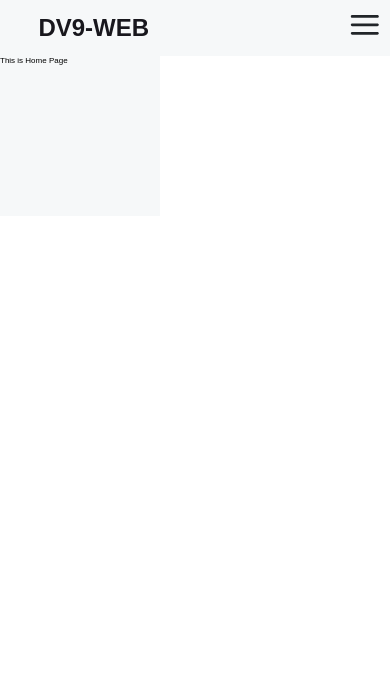
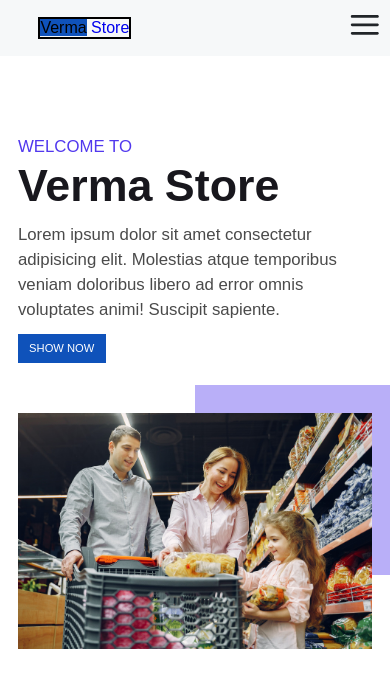
Before and after one commit to DV9-WEB/Shopping-React, a React (Create React App) app: page / in a window 390 px wide. Shown: the top 688 px of the page. Built offline with nearby package versions, Linux system fonts and the light colour scheme.

Commit message:
create hero-section with responsiveness

```diff
--- a/src/About.js
+++ b/src/About.js
@@ -1,10 +1,14 @@
 import React from 'react'
+import HeroSection from './components/HeroSection'
 
 const About = () => {
+
+  const data = {
+    name: "Verma Ecommerce",
+  };
+
   return (
-    <div>
-      This is About
-    </div>
+    <HeroSection myData={data}/>
   )
 }
 
--- a/src/Home.js
+++ b/src/Home.js
@@ -1,14 +1,14 @@
 import React from "react";
 import styled from "styled-components";
-
-const Wrapper = styled.section`
-  background-color: ${({ theme }) => theme.colors.bg};
-  width: 20rem;
-  height: 20rem;
-`;
+import HeroSection from "./components/HeroSection";
 
 const Home = () => {
-  return <Wrapper>This is Home Page</Wrapper>;
+
+  const data = {
+    name:"Verma Store"
+  }
+
+  return <HeroSection myData={data}/>
 };
 
 export default Home;
--- a/src/components/Header.js
+++ b/src/components/Header.js
@@ -8,7 +8,10 @@ const Header = () => {
   return (
     <MainHeader>
       <NavLink to="/">
-        <h1 className="logo">DV9-WEB</h1>
+        <div className="logo" style={{border: "2px solid black"}}>
+          <span style={{backgroundColor:"#0F52BA",color:"black"}}>Verma</span>&nbsp;
+          <span>Store</span>
+        </div>
       </NavLink>
       <Nav />
     </MainHeader>
@@ -25,7 +28,7 @@ const MainHeader = styled.header`
   position: relative;
 
   .logo {
-    font-size: 3rem;
+    font-size: 2rem;
   }
 `;
 
--- /dev/null
+++ b/src/components/HeroSection.js
@@ -0,0 +1,138 @@
+import { NavLink } from "react-router-dom";
+import styled from "styled-components";
+import { Button } from "../styles/Button";
+
+const HeroSection = ({ myData }) => {
+  return (
+    <Wrapper>
+      <div className="container">
+        <div className="grid grid-two-column">
+          <div className="hero-section-data">
+            <p className="intro-data">Welcome to </p>
+            <h1> {myData.name} </h1>
+            <p>
+              Lorem ipsum dolor sit amet consectetur adipisicing elit. Molestias
+              atque temporibus veniam doloribus libero ad error omnis voluptates
+              animi! Suscipit sapiente.
+            </p>
+            <NavLink>
+              <Button>show now</Button>
+            </NavLink>
+          </div>
+          {/* our homepage image  */}
+          <div className="hero-section-image">
+            <figure>
+              <img
+                src="images/hero.jpg"
+                alt="hero-section-photo"
+                className="img-style"
+              />
+            </figure>
+          </div>
+        </div>
+      </div>
+    </Wrapper>
+  );
+};
+
+const Wrapper = styled.section`
+  zoom: 70%;
+  padding: 12rem 0;
+
+  .container {
+    max-width: 120rem;
+    margin: 0 auto;
+  }
+
+  .grid {
+    display: grid;
+    gap: 9rem;
+  }
+
+  .grid-two-column {
+    grid-template-columns: repeat(2, 1fr);
+  }
+
+  img {
+    min-width: 10rem;
+    height: 10rem;
+  }
+
+  .hero-section-data {
+    p {
+      margin: 2rem 0;
+      font-size: 2rem;
+    }
+
+    h1 {
+      text-transform: capitalize;
+      font-weight: bold;
+      font-size: 5.5rem;
+    }
+
+    .intro-data {
+      margin-bottom: 0;
+    }
+  }
+
+  .hero-section-image {
+    width: 100%;
+    height: auto;
+    display: flex;
+    justify-content: center;
+    align-items: center;
+  }
+  figure {
+    position: relative;
+
+    &::after {
+      content: "";
+      width: 60%;
+      height: 80%;
+      background-color: rgba(81, 56, 238, 0.4);
+      position: absolute;
+      left: 50%;
+      top: -5rem;
+      z-index: -1;
+    }
+  }
+  .img-style {
+    width: 100%;
+    height: auto;
+  }
+
+  @media (max-width: 768px) {
+    .grid-two-column {
+      grid-template-columns: 1fr;
+    }
+
+    .hero-section-data,
+    .hero-section-image {
+      order: 0;
+      width: 100%;
+    }
+
+    .hero-section-image {
+      order: 1;
+    }
+
+    .hero-section-data p {
+      font-size: 3rem; /* Increased by 1rem */
+    }
+
+    .hero-section-data h1 {
+      font-size: 8rem; /* Increased by 1rem */
+    }
+
+    .hero-section-data .intro-data {
+      font-size: 3rem; /* Increased by 1rem */
+    }
+
+    /* Increase button font size by 1rem */
+    .hero-section-data .intro-data + h1 + p + a Button {
+      font-size: 2rem; /* Adjust this if Button component supports font-size */
+    }
+  }
+`;
+
+export default HeroSection;
--- a/src/components/Nav.js
+++ b/src/components/Nav.js
@@ -5,7 +5,6 @@ import { FiShoppingCart } from "react-icons/fi";
 import { MdDarkMode, MdOutlineDarkMode } from "react-icons/md";
 import { CgClose, CgMenu } from "react-icons/cg";
 
-// Styled Navbar component
 const Navbar = styled.nav`
   .navbar-lists {
     display: flex;
@@ -17,7 +16,7 @@ const Navbar = styled.nav`
       &:visited {
         display: inline-block;
         text-decoration: none;
-        font-size: 1.6rem;
+        font-size: 1.5rem;
         font-weight: 500;
         text-transform: uppercase;
         color: ${({ theme }) => theme.colors.black};
@@ -60,7 +59,7 @@ const Navbar = styled.nav`
     border: none;
   }
 
-  @media (max-width: ${({ theme }) => theme.media.mobile}) {
+  @media (max-width: 768px) {
     .mobile-navbar-btn {
       display: inline-block;
       z-index: 9999;
@@ -85,25 +84,27 @@ const Navbar = styled.nav`
       justify-content: center;
       align-items: center;
       transform: translateX(100%);
-      transition: transform 0.3s linear;
+      transition: transform 0.3s linear, visibility 0.3s linear,
+        opacity 0.3s linear;
       visibility: hidden;
       opacity: 0;
+      z-index: 1000; /* Ensure it stays on top */
     }
 
-    .active .navbar-lists {
+    .navbar.active .navbar-lists {
       transform: translateX(0);
       visibility: visible;
       opacity: 1;
     }
 
-    .navbar-link {
-      font-size: 2.4rem; // Larger font size for mobile
+    .navbar-link:{
+      font-size: 2.4rem; /* Larger font size for mobile */
     }
 
     .cart-trolley-link {
       .cart-trolley {
-        height: 4rem; // Larger icon size for mobile
-        width: 4rem; // Larger icon size for mobile
+        hight: 4rem; /* Larger icon size for mobile */
+        width: 4rem; /* Larger icon size for mobile */
       }
 
       .cart-total-item {
@@ -113,43 +114,38 @@ const Navbar = styled.nav`
       }
     }
 
+
     .darkmode-icon,
     .cart-icon {
-      font-size: 4rem; // Larger icon size for mobile
+      font-size: 4rem; /* Larger icon size for mobile */
     }
   }
 `;
 
-// Styled DarkModeIcon component with media query
 const DarkModeIcon = styled(MdDarkMode)`
   height: 2.5rem;
   width: 2.5rem;
   @media (max-width: ${({ theme }) => theme.media.mobile}) {
-    height: 4rem; // Larger icon size for mobile
-    width: 4rem; // Larger icon size for mobile
-    font-size: 4rem; // Larger font size for mobile
+    height: 4rem;
+    width: 4rem;
   }
 `;
 
-// Styled OutlineDarkModeIcon component with media query
 const OutlineDarkModeIcon = styled(MdOutlineDarkMode)`
   height: 2.5rem;
   width: 2.5rem;
   @media (max-width: ${({ theme }) => theme.media.mobile}) {
-    height: 4rem; // Larger icon size for mobile
-    width: 4rem; // Larger icon size for mobile
-    font-size: 4rem; // Larger font size for mobile
+    height: 4rem;
+    width: 4rem;
   }
 `;
 
-// Styled ShoppingCartIcon component with media query
 const ShoppingCartIcon = styled(FiShoppingCart)`
   height: 3.2rem;
   width: 3.2rem;
   @media (max-width: ${({ theme }) => theme.media.mobile}) {
-    height: 4rem; // Larger icon size for mobile
-    width: 4rem; // Larger icon size for mobile
-    font-size: 4rem; // Larger font size for mobile
+    height: 4rem;
+    width: 4rem;
   }
 `;
 
@@ -165,7 +161,6 @@ const Nav = () => {
     setMenuOpen(!menuOpen);
   };
 
-  // Function to handle link click and close the menu
   const handleLinkClick = () => {
     setMenuOpen(false);
   };
@@ -220,13 +215,13 @@ const Nav = () => {
             </NavLink>
           </li>
         </ul>
-        <div className="mobile-navbar-btn" onClick={menuClick}>
+        <button className="mobile-navbar-btn" onClick={menuClick}>
           {menuOpen ? (
             <CgClose className="mobile-nav-icon close-outline" />
           ) : (
             <CgMenu className="mobile-nav-icon" />
           )}
-        </div>
+        </button>
       </div>
     </Navbar>
   );
--- a/src/styles/Button.js
+++ b/src/styles/Button.js
@@ -3,9 +3,9 @@ import styled from "styled-components";
 export const Button = styled.button`
   text-decoration: none;
   max-width: auto;
-  background-color: rgb(98 84 243);
+  background-color: #0f52ba;
   color: rgb(255 255 255);
-  padding: 1.4rem 2.4rem;
+  padding: 1.1rem 2rem;
   border: none;
   text-transform: uppercase;
   text-align: center;
```
Also changed, not shown: src/components/Services.js (added).
